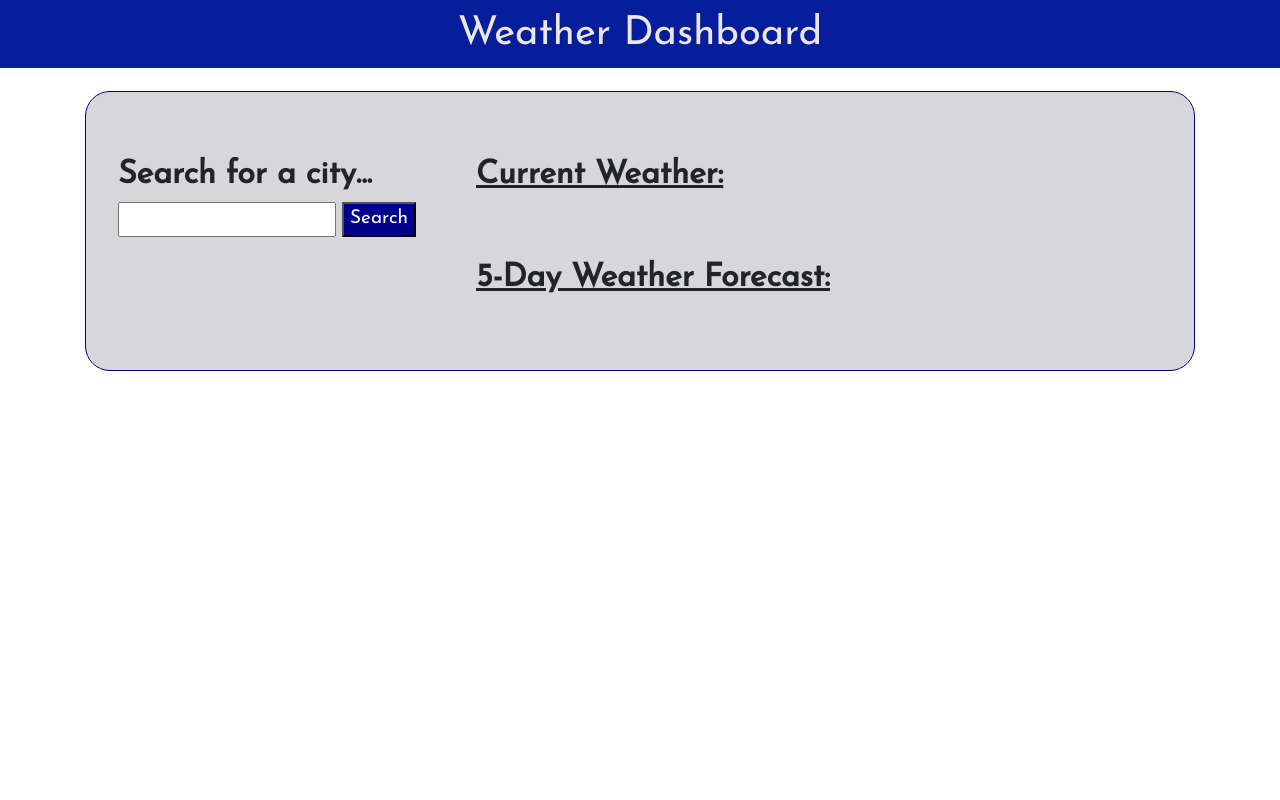
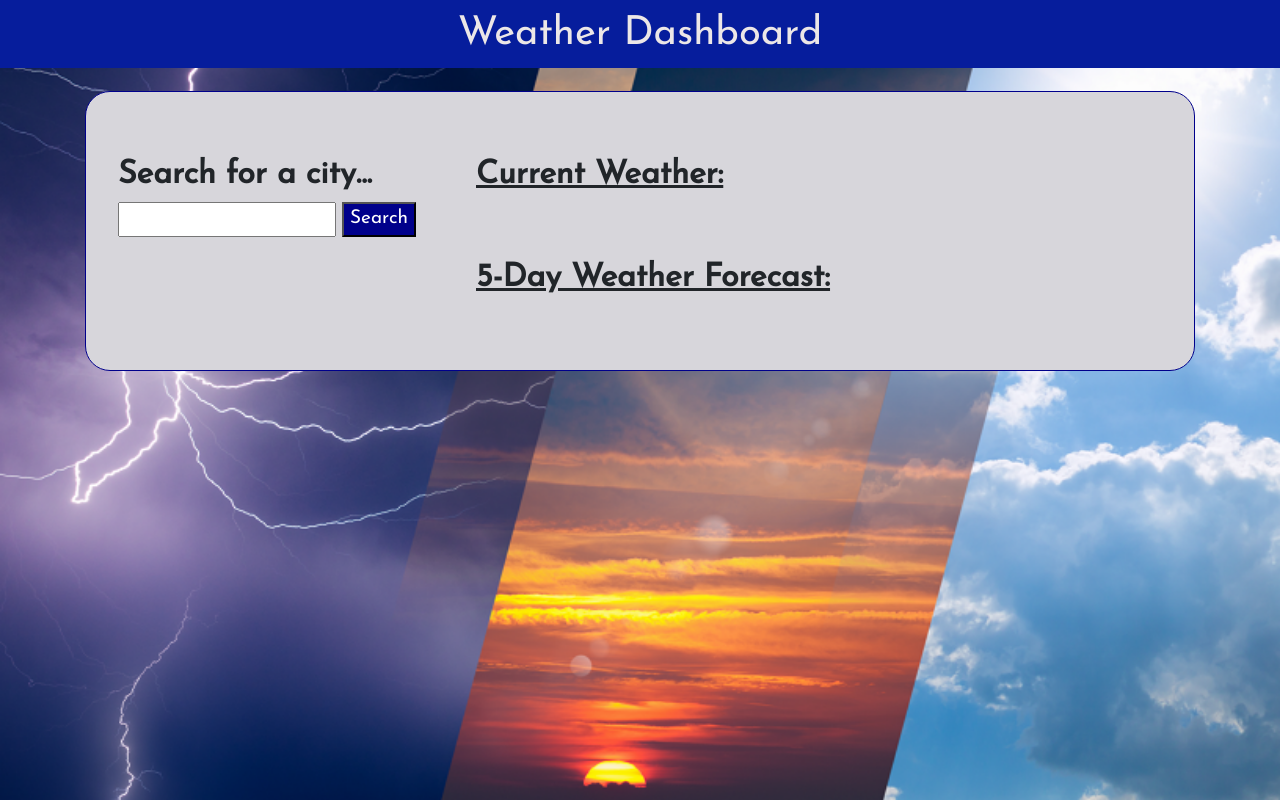
Before and after one commit to Fluent85/weather-dashboard, a plain HTML site: page index.html in a window 1280 px wide. Drawn offline with nearby package versions, Linux system fonts and the light colour scheme; the site is published under a folder, as on GitHub Pages, so addresses that start at the root find nothing.

Commit message:
updated background image

```diff
--- a/assets/css/style.css
+++ b/assets/css/style.css
@@ -1,5 +1,5 @@
 body {
-    background: url("/assets/images/weather.png");
+    background: url("../images/weather.png");
     background-size: cover;
     background-attachment: fixed;
     font-family: 'Josefin Sans', sans-serif;
```
